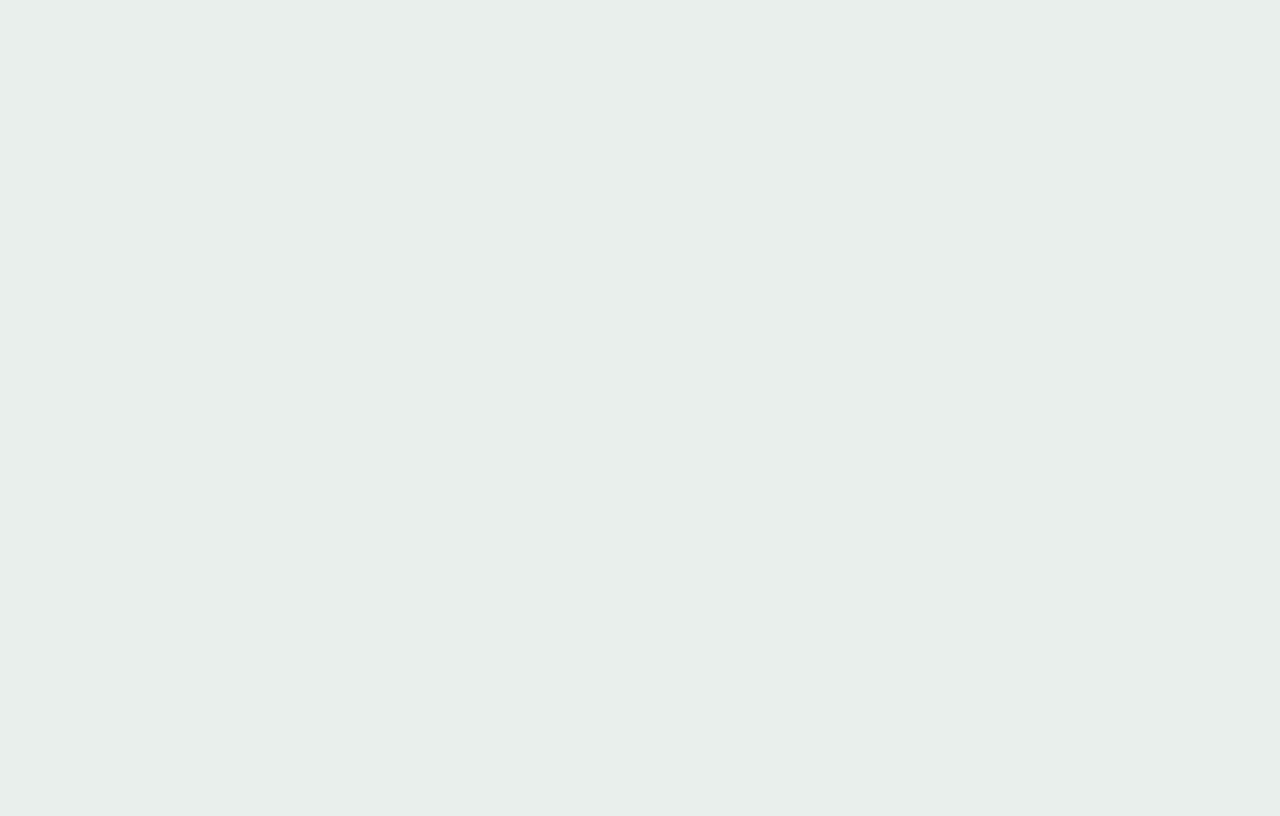
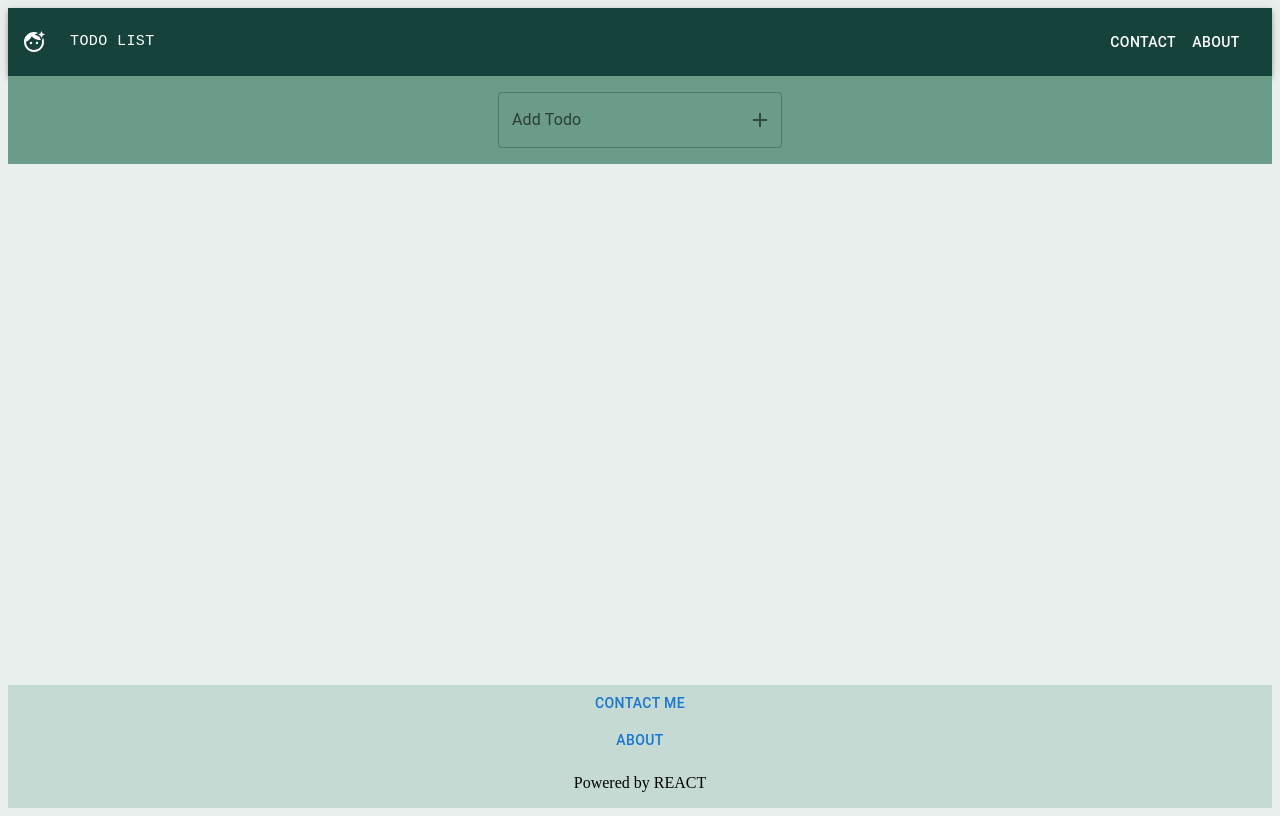
Before and after one commit to AhmadBadwan113/Todo-Website, a React (Vite) app: page /App.jsx in a window 1280 px wide. Before the commit this address had no page. Built offline with nearby package versions, Linux system fonts and the light colour scheme.

Commit message:
reverting stuff

```diff
--- a/src/App.jsx
+++ b/src/App.jsx
@@ -10,7 +10,7 @@ function App() {
     <Router>
       <Routes>
         <Route path="/" element={<Home />} />
-        {/* <Route path="/App.jsx" element={<Home />} /> */}
+        <Route path="/App.jsx" element={<Home />} />
         <Route path='/Contact' element={<Contact />} />
         <Route path='/About' element={<About />} />
       </Routes>
```
